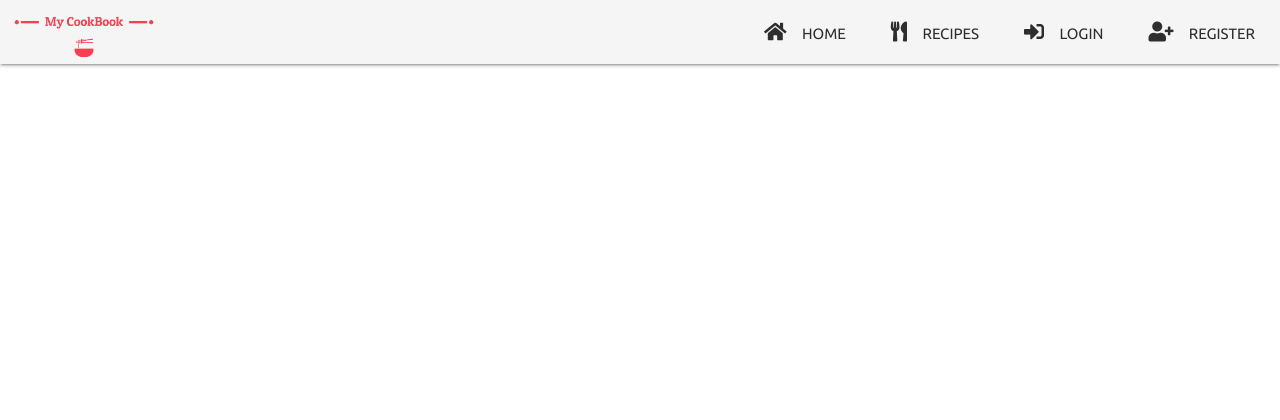
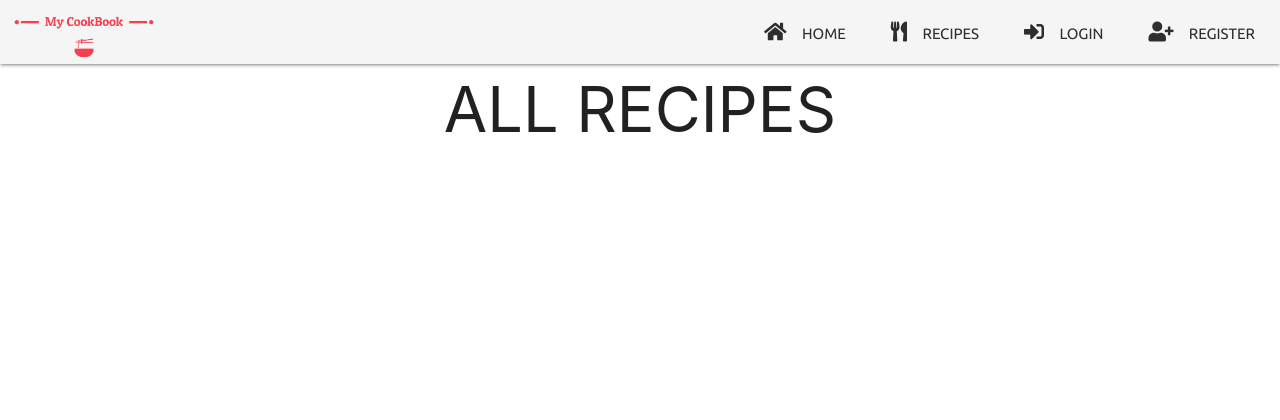
Before and after one commit to irinatu17/MyCookBook, a Flask app: page /all_recipes in a window 1280 px wide. Shown: the top 420 px of the page. Run offline with Flask 2, Linux system fonts and the light colour scheme; data that the repository does not hold is empty; some libraries are stand-ins or nearby versions.

Commit message:
Add basic functionality to all_recipes page

```diff
--- a/mycookbook/__init__.py
+++ b/mycookbook/__init__.py
@@ -1,6 +1,6 @@
 import os
 from flask import Flask
-from flask_pymongo import PyMongo, pymongo
+from flask_pymongo import PyMongo
 if os.path.exists("env.py"):
    import env
 
--- a/mycookbook/routes.py
+++ b/mycookbook/routes.py
@@ -3,7 +3,7 @@ from mycookbook import app, mongo
 from werkzeug.security import generate_password_hash, check_password_hash
 from mycookbook.forms import RegisterForm, LoginForm, \
     ChangeUsernameForm, ChangePasswordForm, Add_Edit_RecipeForm
-from flask_pymongo import PyMongo, pymongo
+from flask_pymongo import pymongo
 from bson.objectid import ObjectId
 
 
@@ -26,8 +26,8 @@ def home():
 @app.route('/all_recipes')
 def all_recipes():
     # Variable for recipes collection
-    recipes = recipes_coll
-    return render_template("all_recipes.html", recipes=recipes_coll.find(),
+    recipes = recipes_coll.find()
+    return render_template("all_recipes.html", recipes=recipes,
                            title='Recipes')
 
 # My recipes
@@ -185,12 +185,13 @@ def change_password(username):
     old_password = request.form.get('old_password')
     new_password = request.form.get('new_password')
     confirm_password = request.form.get("confirm_new_password")
-
     if form.validate_on_submit():
         if check_password_hash(users.find_one({'username': username})
                                ['password'], old_password):
             if new_password == confirm_password:
-                users.update_one({'username': username}, {'$set': {'password': generate_password_hash(request.form['new_password'])}})
+                users.update_one({'username': username},
+                                 {'$set': {'password': generate_password_hash
+                                           (request.form['new_password'])}})
                 flash("Success! Your password was updated.")
                 return redirect(url_for('account_settings', username=username))
             else:
--- a/mycookbook/templates/all_recipes.html
+++ b/mycookbook/templates/all_recipes.html
@@ -1,17 +1,16 @@
 {% extends 'base.html' %}
 {% block content %}
+<section class = "container margin-top-large">
+    <h1 class=" uppercase center-align">All Recipes</h1>
+
+
+
+    <div class="container container-recipes">
+        <div class="row">
         {% for recipe in recipes %}
-            {{recipe.recipe_name}}
-            {{recipe.description}}
-            {{recipe.cuisine_type}}
-            {{recipe.meal_type}}
-            {{recipe.cooking_time}}
-            {{recipe.diet_type}}
-            {{recipe.servings}}
-            {{recipe.author}}
-            {{recipe.ingredients}}
-            {{recipe.directions}}
-            {{recipe.image}}
-
+        {% include "partials/_recipecards.html" %}
         {% endfor %}
+        </div>
+    </div>
+</section>
 {% endblock %}
--- a/mycookbook/templates/home.html
+++ b/mycookbook/templates/home.html
@@ -1,7 +1,8 @@
 {% extends 'base.html' %}
 {% block content %}
 <section class = "container home-container">
-<div>
+<div row>
+<div class="col s12">
 {% with messages = get_flashed_messages() %}
 {% if messages %}
 {% for message in messages %}
@@ -11,6 +12,7 @@
 {% endfor %}
 {% endif %}
 {% endwith %}
+</div>
 </div>
 <div class="container container-recipes">
   <div class="row">
--- a/mycookbook/templates/partials/_recipecards.html
+++ b/mycookbook/templates/partials/_recipecards.html
@@ -15,7 +15,7 @@
             ><i class="far fa-clock"></i> {{ recipe.cooking_time }} min|
           </span>
           <span title="Servings"
-            ><i class="fas fa-concierge-bell"></i> {{ recipe.servings }} |
+            ><i class="fas fa-concierge-bell"></i> {{ recipe.servings }}
           </span>
         </div>
         </div>
```
Also changed, not shown: mycookbook/forms.py (+5 -3 lines).
